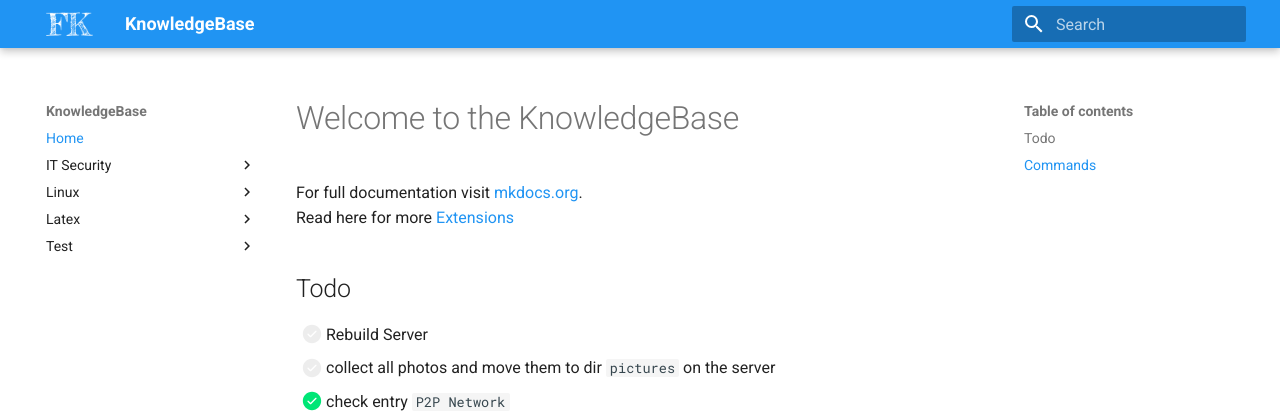
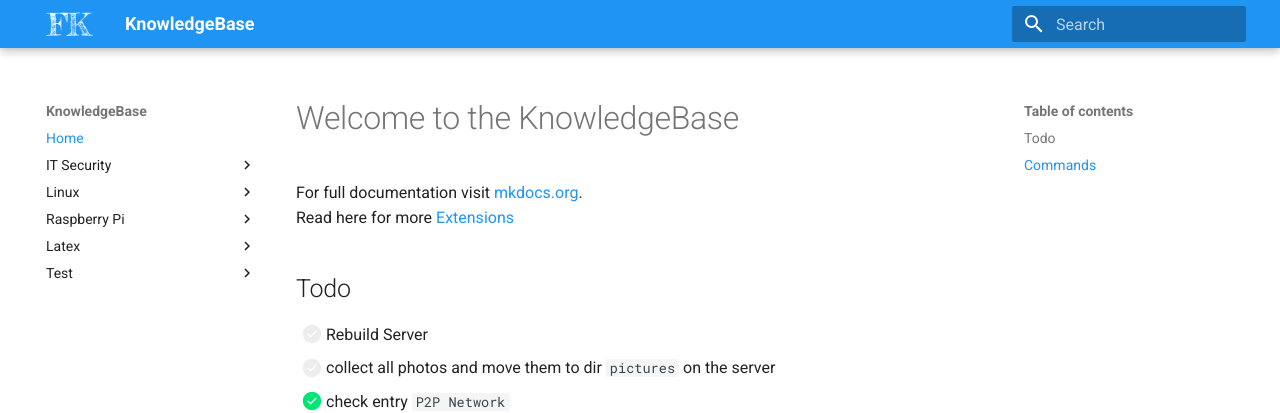
Before and after one commit to FeKoerner/fekoerner.github.io, an MkDocs documentation site: the page built from docs/index.md, in a window 1280 px wide. Shown: the top 413 px of the page. Built offline with MkDocs 1.6.1 and Material for MkDocs 9.7.7, drawn with Linux system fonts in a browser that asks for light colours.

Commit message:
adding raspberrypi enable ssh

```diff
--- a/mkdocs.yml
+++ b/mkdocs.yml
@@ -13,6 +13,8 @@ nav:
     - Linux:
         - P2P Network: 'p2p_network.md'
         - RAID Debian: 'raid.md'
+    - Raspberry Pi:
+        - enable ssh: 'raspberrypi_enable_ssh.md'
     - Latex:
         - Digital Signature: 'latex_signature.md'
     - Test:
```
Also changed, not shown: docs/raspberrypi_enable_ssh.md (added, +5 -0 lines).
